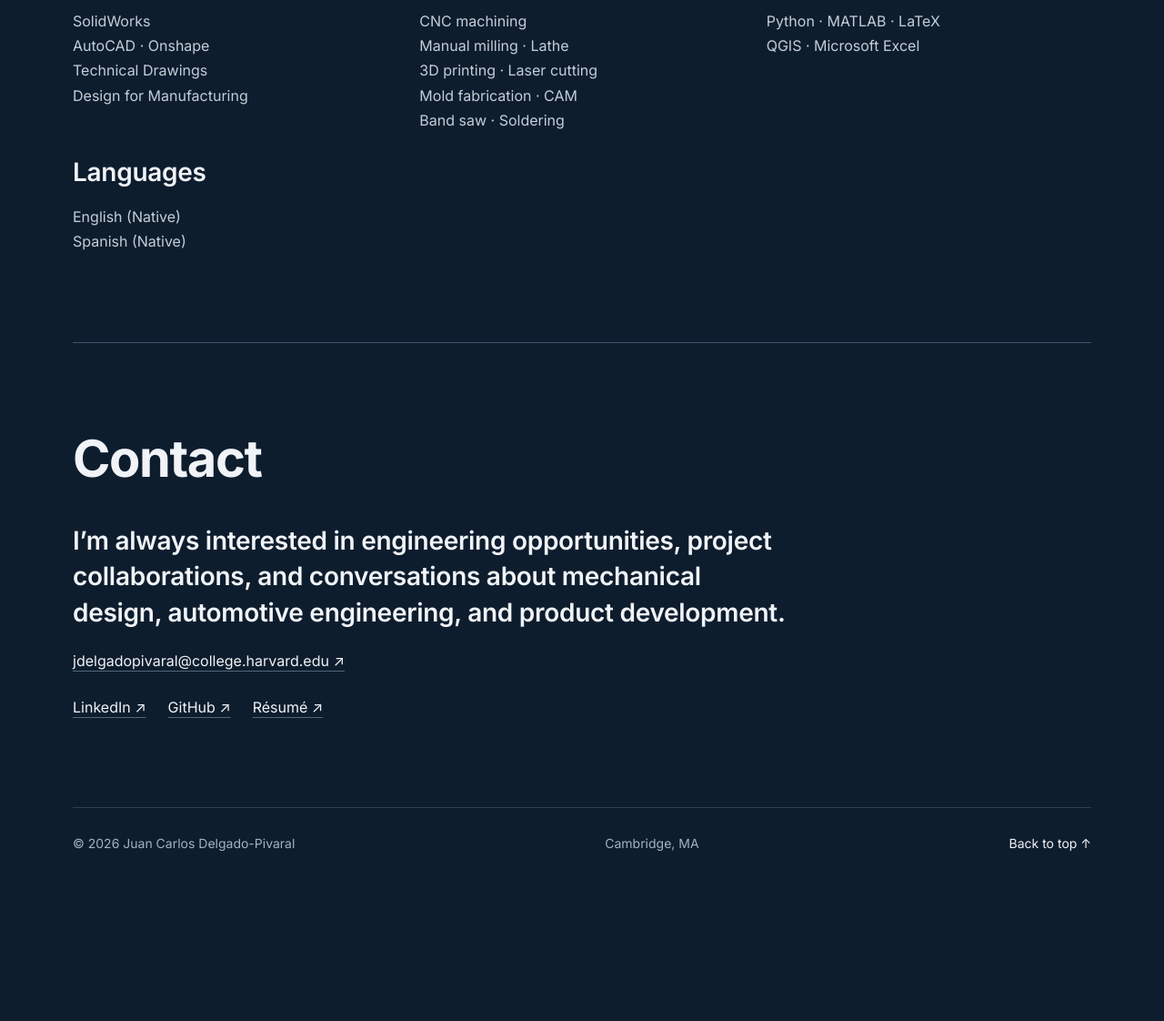
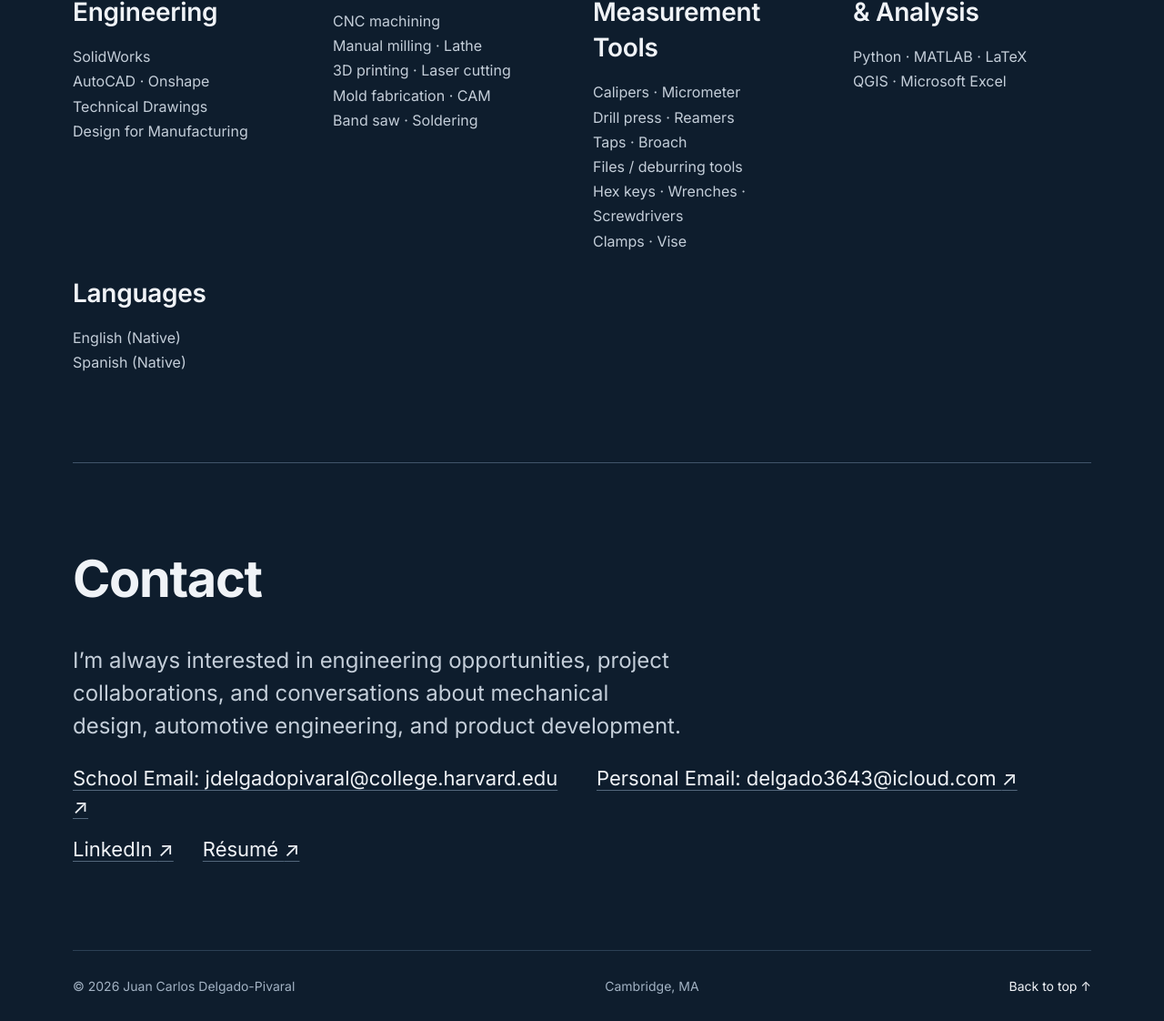
Before and after one commit to jdelgadopivaral/my-portfolio, a plain HTML site: page index.html in a window 1280 px wide. Shown: the part 8226-9348 px from the top of the page at 91% size. Before the commit the page ends 9191 px from the top, so only its background shows below. Drawn offline with Linux system fonts and the light colour scheme.

Commit message:
Update toolkit and contact section

```diff
--- a/index.html
+++ b/index.html
@@ -20,7 +20,7 @@
       <a href="#experience">Experience</a>
       <a href="#contact">Contact</a>
     </nav>
-    <a class="header-resume" href="Resume%20-%20Juan%20DelgadoPivaral.pdf" target="_blank" rel="noopener">Résumé <span aria-hidden="true">↗</span></a>
+    <a class="header-resume" href="Juan%20Delgado-Pivaral%20-%20Resume.pdf" target="_blank" rel="noopener">Résumé <span aria-hidden="true">↗</span></a>
   </header>
   <main id="top">
     <section class="hero page-width" aria-labelledby="hero-title">
@@ -30,7 +30,7 @@
         <p class="hero-summary">I’m a mechanical engineering student at Harvard who enjoys designing things I can actually build, test, and improve. I’m especially interested in automotive engineering, mechanical design, and product development, and I like working across CAD, prototyping, manufacturing, assembly, and testing.</p>
         <div class="hero-actions">
           <a class="button" href="#projects-work">View Projects &amp; Work <span aria-hidden="true">↓</span></a>
-          <a class="button" href="Resume%20-%20Juan%20DelgadoPivaral.pdf" target="_blank" rel="noopener">View résumé <span aria-hidden="true">↗</span></a>
+          <a class="button" href="Juan%20Delgado-Pivaral%20-%20Resume.pdf" target="_blank" rel="noopener">View résumé <span aria-hidden="true">↗</span></a>
         </div>
       </div>
       <img class="hero-headshot" src="images/Headshot.png" alt="Headshot of Juan Carlos Delgado-Pivaral" width="1537" height="1023" fetchpriority="high">
@@ -249,20 +249,23 @@
       <div class="skills-grid">
         <div><h3 class="subheading">Design &amp; Engineering</h3><p>SolidWorks<br>AutoCAD · Onshape<br>Technical Drawings<br>Design for Manufacturing</p></div>
         <div><h3 class="subheading">Manufacturing</h3><p>CNC machining<br>Manual milling · Lathe<br>3D printing · Laser cutting<br>Mold fabrication · CAM<br>Band saw · Soldering</p></div>
+        <div><h3 class="subheading">Shop &amp; Measurement Tools</h3><p>Calipers · Micrometer<br>Drill press · Reamers<br>Taps · Broach<br>Files / deburring tools<br>Hex keys · Wrenches · Screwdrivers<br>Clamps · Vise</p></div>
         <div><h3 class="subheading">Software &amp; Analysis</h3><p>Python · MATLAB · LaTeX<br>QGIS · Microsoft Excel</p></div>
-        <div><h3 class="subheading">Languages</h3><p>English (Native)<br>Spanish (Native)</p></div>
+        <div class="skills-languages"><h3 class="subheading">Languages</h3><p>English (Native)<br>Spanish (Native)</p></div>
       </div>
     </section>
 
     <section id="contact" class="contact page-width section-space section-rule" aria-labelledby="contact-title">
       <header class="section-header"><h2 class="section-title" id="contact-title">Contact</h2></header>
       <div class="section-content">
-        <h3 class="subheading">I’m always interested in engineering opportunities, project collaborations, and conversations about mechanical design, automotive engineering, and product development.</h3>
-        <a class="email-link" href="mailto:jdelgadopivaral@college.harvard.edu">jdelgadopivaral@college.harvard.edu <span aria-hidden="true">↗</span></a>
+        <h3 class="contact-intro">I’m always interested in engineering opportunities, project collaborations, and conversations about mechanical design, automotive engineering, and product development.</h3>
+        <div class="contact-links contact-links--emails">
+          <a class="email-link" href="mailto:jdelgadopivaral@college.harvard.edu">School Email: jdelgadopivaral@college.harvard.edu <span aria-hidden="true">↗</span></a>
+          <a class="email-link" href="mailto:delgado3643@icloud.com">Personal Email: delgado3643@icloud.com <span aria-hidden="true">↗</span></a>
+        </div>
         <div class="contact-links">
           <a href="https://www.linkedin.com/in/juan-delgado-pivaral" target="_blank" rel="noopener">LinkedIn <span aria-hidden="true">↗</span></a>
-          <a href="https://github.com/jdelgadopivaral" target="_blank" rel="noopener">GitHub <span aria-hidden="true">↗</span></a>
-          <a href="Resume%20-%20Juan%20DelgadoPivaral.pdf" target="_blank" rel="noopener">Résumé <span aria-hidden="true">↗</span></a>
+          <a href="Juan%20Delgado-Pivaral%20-%20Resume.pdf" target="_blank" rel="noopener">Résumé <span aria-hidden="true">↗</span></a>
         </div>
       </div>
     </section>
--- a/styles.css
+++ b/styles.css
@@ -142,10 +142,13 @@ img { height: auto; }
 /* About, skills and contact use the shared, full-width section introduction. */
 .education { display: flex; flex-wrap: wrap; gap: 12px 24px; padding-top: 24px; margin-top: 28px; border-top: 1px solid var(--line); }
 .education span:first-child { color: var(--text); }
-.skills-grid { display: grid; grid-template-columns: repeat(3, minmax(0, 1fr)); gap: 24px; }
+.skills-grid { display: grid; grid-template-columns: repeat(4, minmax(0, 1fr)); gap: 24px; }
 .skills-grid .subheading { margin-bottom: 16px; }
-.contact-links { display: flex; flex-wrap: wrap; gap: 24px; margin-top: 24px; }
-.contact-links a, .email-link { color: var(--text); text-decoration-color: var(--image-border); transition: color .18s; }
+.skills-languages { grid-column: 1 / -1; }
+.contact-intro { max-width: 760px; margin-bottom: 24px; color: var(--body); font-size: clamp(20px, 2.2vw, 24px); font-weight: 400; line-height: 1.5; letter-spacing: 0; }
+.contact-links { display: flex; flex-wrap: wrap; gap: 16px 32px; margin-top: 16px; }
+.contact-links--emails { display: grid; grid-template-columns: repeat(2, minmax(0, 1fr)); margin-top: 0; }
+.contact-links a, .email-link { color: var(--text); font-size: clamp(18px, 2vw, 22px); line-height: 1.4; text-decoration-color: var(--image-border); transition: color .18s; }
 .email-link { overflow-wrap: anywhere; }
 .contact-links a:hover, .email-link:hover { color: var(--accent); }
 
@@ -232,7 +235,7 @@ img { height: auto; }
   .hero { grid-template-columns: minmax(0, 1fr) 30%; gap: 32px; }
   .hero h1 { font-size: clamp(38px, 5vw, 52px); }
   .project-card { grid-template-columns: minmax(0, 1fr) 320px; }
-  .skills-grid { grid-template-columns: 1fr; gap: 28px; }
+  .skills-grid { grid-template-columns: repeat(2, minmax(0, 1fr)); gap: 28px 24px; }
   .gallery-grid { grid-template-columns: repeat(2, minmax(0, 1fr)); }
 }
 @media (max-width: 720px) {
@@ -249,6 +252,8 @@ img { height: auto; }
   .experience-note { margin-left: 0; }
   .experience-groups { gap: 36px; }
   .gallery-grid, .case-media-grid { grid-template-columns: 1fr; gap: 32px; }
+  .skills-grid { grid-template-columns: 1fr; gap: 28px; }
+  .contact-links--emails { grid-template-columns: 1fr; }
   .case-main { padding-top: 40px; }
   .case-grid, .case-block { grid-template-columns: 1fr; gap: 16px; }
 }
```
Also changed, not shown: projects/battle-robot.html (+1 -1 lines), projects/formula-sae.html (+1 -1 lines), projects/gearbox-assembly.html (+1 -1 lines), projects/mars-rover.html (+1 -1 lines), 1 other file.
